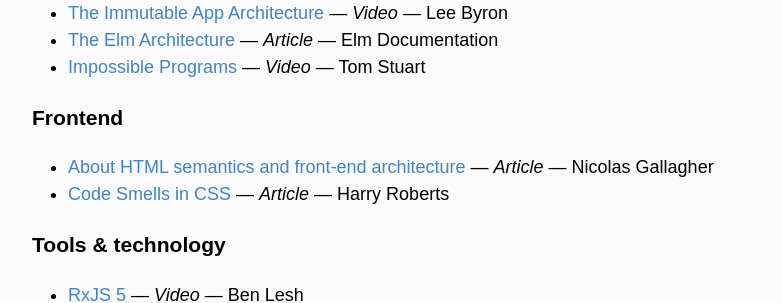
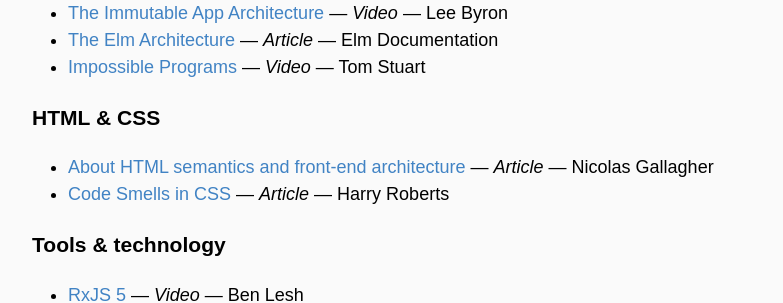
Before and after one commit to tgvashworth/tgvashworth.github.io, a Jekyll site: the page built from _posts/2016-06-03-frontend-reading-list.md, in a window 1280 px wide. Shown: the part 390-693 px from the top of the page, without its empty margins (248-1031 px from the left). Built offline with Jekyll 4.4.1, drawn with Linux system fonts in a browser that asks for light colours; some web fonts are replaced.

Commit message:
title tweak

```diff
--- a/_posts/2016-06-03-frontend-reading-list.md
+++ b/_posts/2016-06-03-frontend-reading-list.md
@@ -15,7 +15,7 @@ title: "Frontend Reading List"
 - [The Elm Architecture](http://guide.elm-lang.org/architecture/index.html) — *Article* — Elm Documentation
 - [Impossible Programs](https://www.youtube.com/watch?v=hN63FOa_Gp4) — *Video* — Tom Stuart
 
-### Frontend
+### HTML & CSS
 
 - [About HTML semantics and front-end architecture](http://nicolasgallagher.com/about-html-semantics-front-end-architecture/) — *Article* — Nicolas Gallagher
 - [Code Smells in CSS](http://csswizardry.com/2012/11/code-smells-in-css/) — *Article* — Harry Roberts
```
